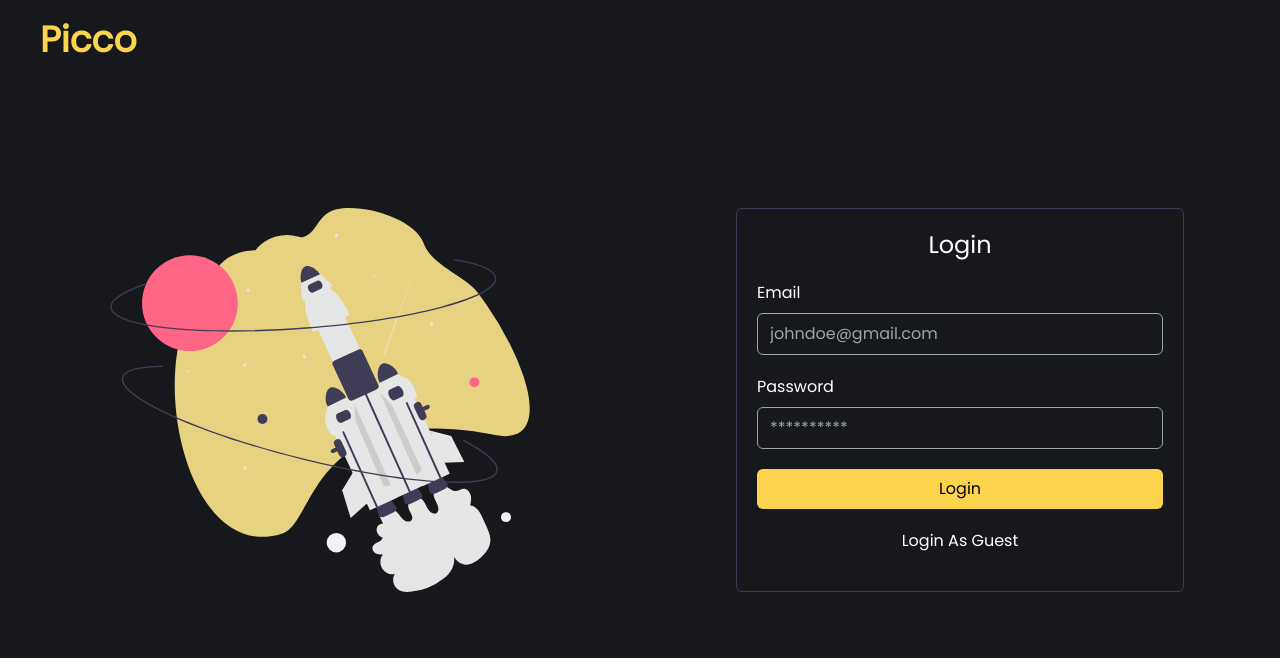
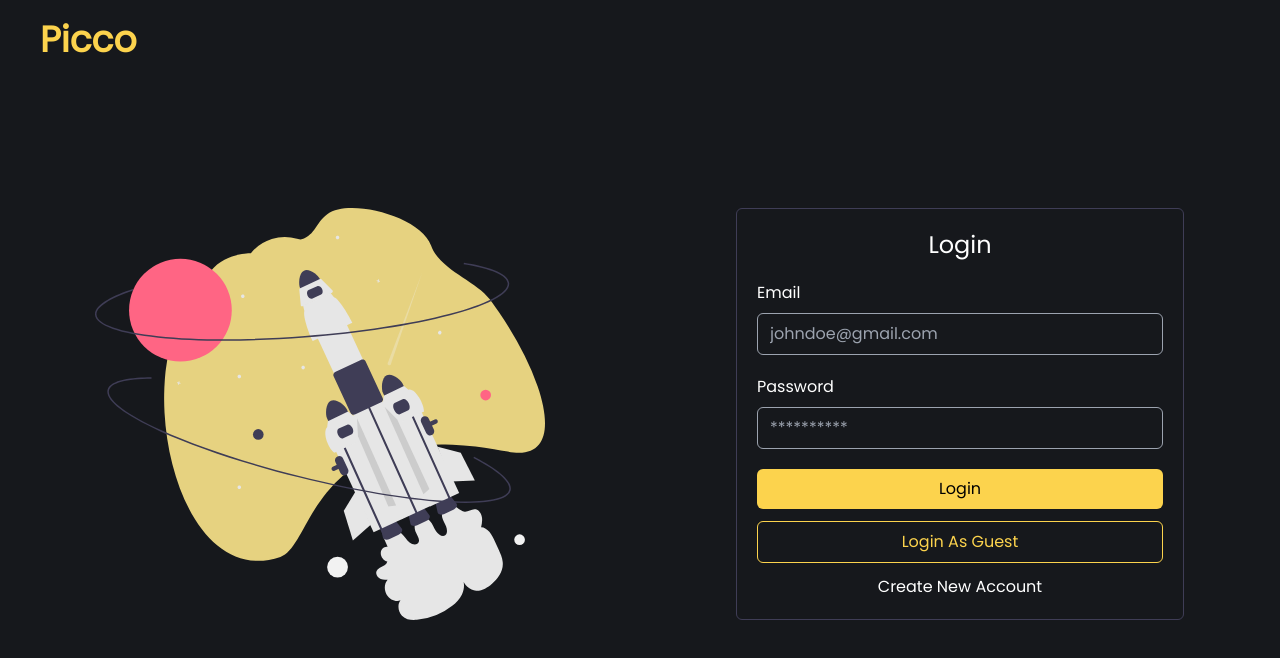
Before and after one commit to Avin008/social-media-app, a Next.js app: page / in a window 1280 px wide. Shown: the top 658 px of the page. Built offline with nearby package versions, Linux system fonts and the light colour scheme.

Commit message:
added: guest login btn && signup btn

```diff
--- a/components/LoginForm.tsx
+++ b/components/LoginForm.tsx
@@ -1,3 +1,5 @@
+import Link from "next/link";
+
 const LoginForm = () => {
   return (
     <div className="border border-[#3F3D56] rounded-md h-full mx-auto w-[70%]">
@@ -21,11 +23,16 @@ const LoginForm = () => {
             placeholder="**********"
           />
         </div>
-        <div className="flex flex-col gap-5">
+        <div className="flex flex-col gap-3">
           <button className="bg-brand p-2 rounded-md text-black">
             Login
           </button>
-          <button>Login As Guest</button>
+          <button className="border border-brand text-brand p-2 rounded-md">
+            Login As Guest
+          </button>
+          <Link className="text-center mb-5" href="/signup">
+            Create New Account
+          </Link>
         </div>
       </form>
     </div>
```
